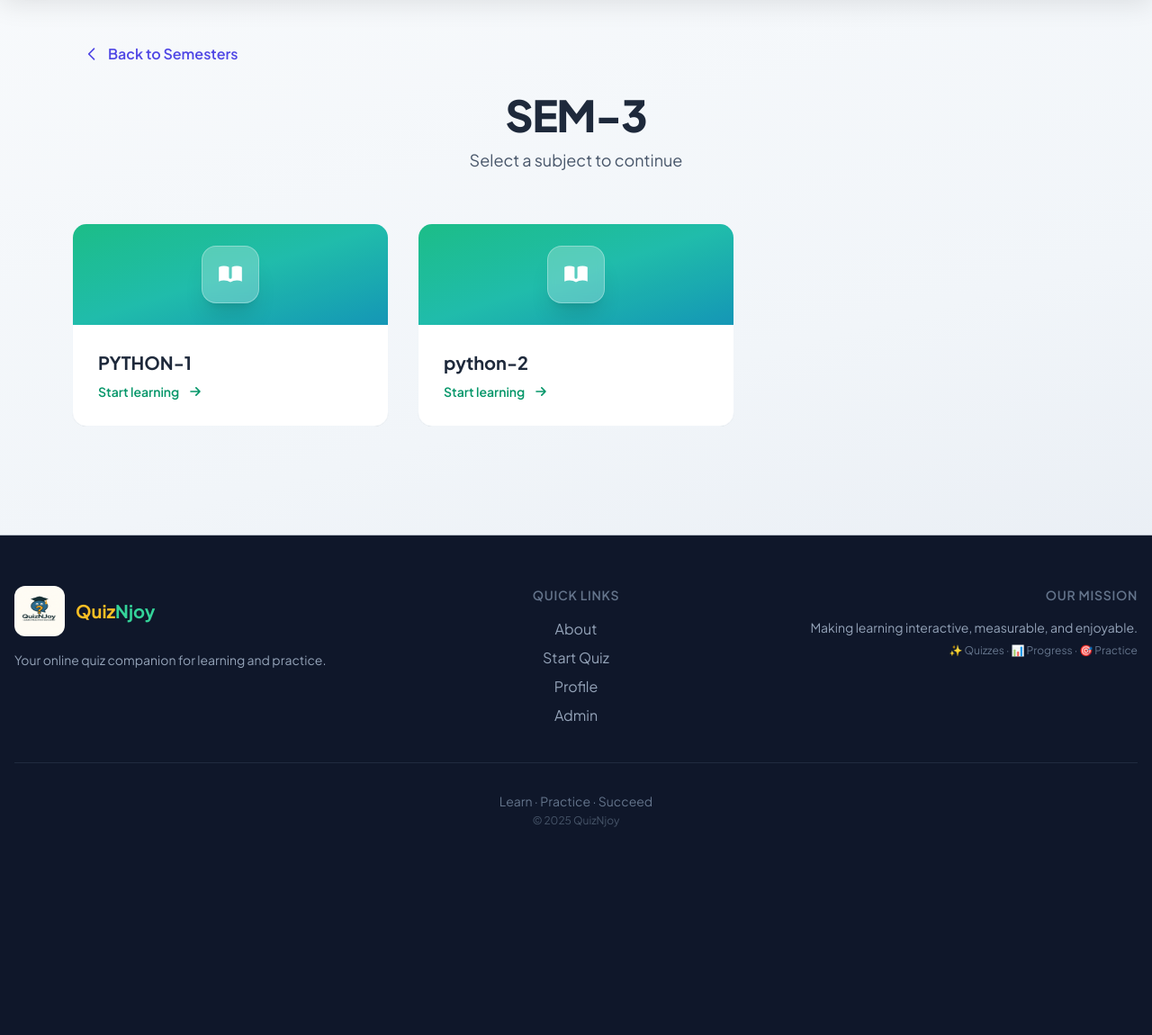
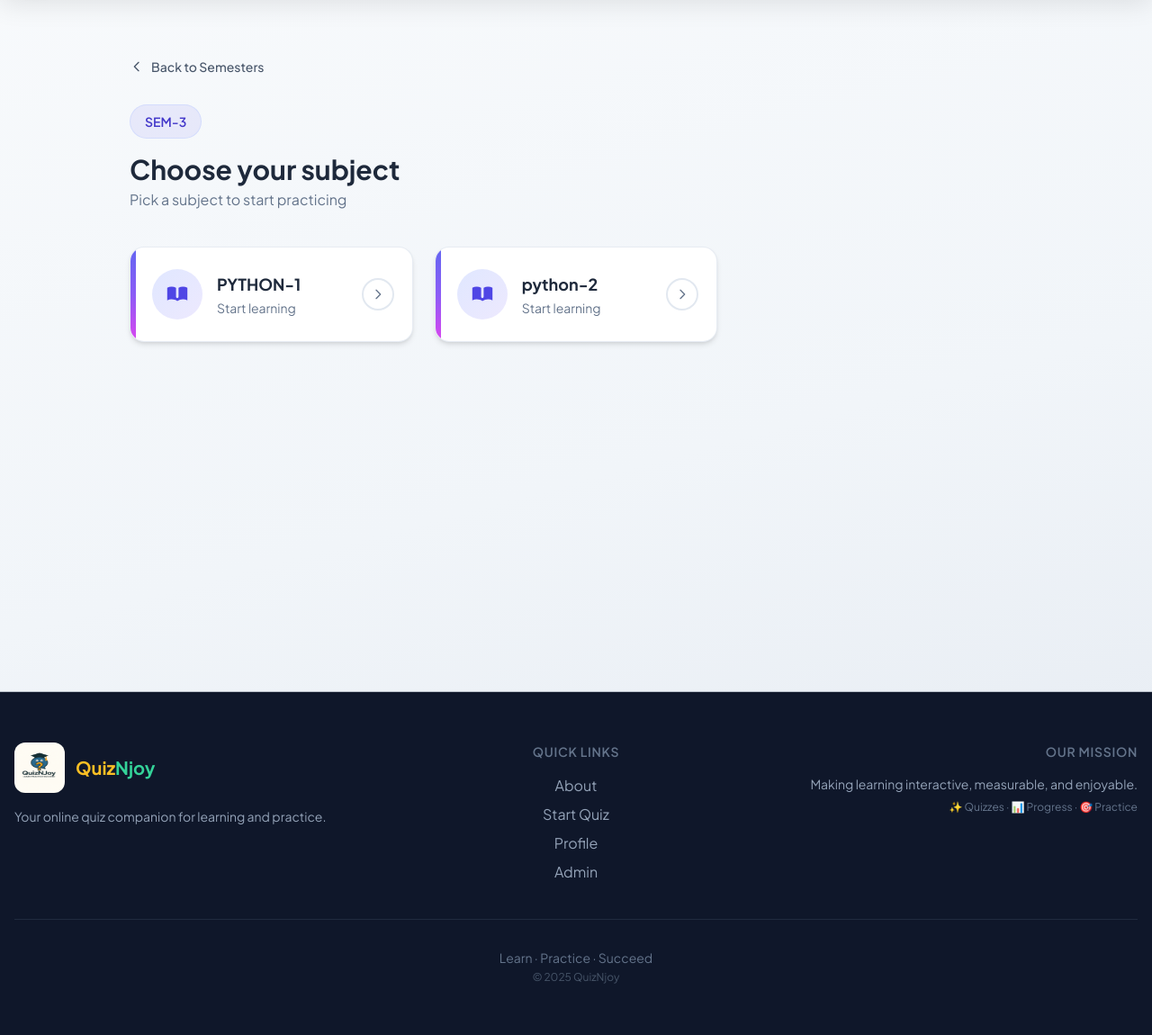
Before and after one commit to dhruvpd77/LJIETQUIZ, a Django app: page /quiz/semester/1/ in a window 1280 px wide. Shown: the part 80-1230 px from the top of the page at 90% size. Before the commit the page ends 999 px from the top, so only its background shows below. Run offline with Django 5.2, Linux system fonts and the light colour scheme; a user stored in the database is signed in; data comes from the database, SQL or seed files in the repository; both versions use the stored data as it was after the commit; some libraries are stand-ins or nearby versions.

Commit message:
Redesign subject selection cards - horizontal grid with new card layout
Made-with: Cursor

```diff
--- a/templates/quiz/select_subject.html
+++ b/templates/quiz/select_subject.html
@@ -3,46 +3,54 @@
 {% block title %}Select Subject - QuizNjoy{% endblock %}
 
 {% block content %}
-<div class="max-w-6xl mx-auto px-4">
-    <div class="mb-6">
-        <a href="{% url 'quiz:select_semester' %}" class="inline-flex items-center gap-2 text-indigo-600 hover:text-indigo-800 font-semibold rounded-xl px-3 py-2 hover:bg-indigo-50 transition">
-            <svg class="w-5 h-5" fill="none" stroke="currentColor" viewBox="0 0 24 24">
+<div class="min-h-[calc(100vh-12rem)] flex flex-col">
+    <div class="max-w-5xl mx-auto w-full px-4 py-6 flex-1">
+        <!-- Breadcrumb -->
+        <a href="{% url 'quiz:select_semester' %}" class="inline-flex items-center gap-2 text-slate-600 dark:text-slate-400 hover:text-indigo-600 dark:hover:text-indigo-400 font-medium text-sm mb-8 transition-colors">
+            <svg class="w-4 h-4" fill="none" stroke="currentColor" viewBox="0 0 24 24">
                 <path stroke-linecap="round" stroke-linejoin="round" stroke-width="2" d="M15 19l-7-7 7-7"/>
             </svg>
             Back to Semesters
         </a>
+
+        <!-- Header -->
+        <div class="mb-10">
+            <div class="inline-flex items-center gap-2 px-4 py-2 rounded-full bg-indigo-500/10 dark:bg-indigo-400/10 border border-indigo-200/60 dark:border-indigo-500/30 text-indigo-700 dark:text-indigo-300 text-sm font-semibold mb-4">
+                {{ semester.name }}
             </div>
-
-    <div class="text-center mb-10 md:mb-14">
-        <h1 class="text-3xl md:text-4xl lg:text-5xl font-extrabold text-slate-800 dark:text-white mb-3 tracking-tight">{{ semester.name }}</h1>
-        <p class="text-slate-600 dark:text-slate-400 text-lg">Select a subject to continue</p>
+            <h1 class="text-2xl md:text-3xl font-bold text-slate-800 dark:text-white mb-1">Choose your subject</h1>
+            <p class="text-slate-500 dark:text-slate-400">Pick a subject to start practicing</p>
         </div>
 
         {% if subjects %}
-        <div class="grid grid-cols-1 sm:grid-cols-2 lg:grid-cols-3 gap-6 md:gap-8">
+            <!-- Subject cards - horizontal grid with new card layout -->
+            <div class="grid grid-cols-1 sm:grid-cols-2 lg:grid-cols-3 gap-6">
                 {% for subject in subjects %}
-                <a href="{% url 'quiz:disclaimer' subject.id %}" class="group block focus:outline-none focus-visible:ring-2 focus-visible:ring-emerald-500 focus-visible:ring-offset-2 rounded-2xl overflow-hidden">
-                    <div class="relative h-full rounded-2xl bg-white dark:bg-slate-800 shadow-lg hover:shadow-2xl dark:shadow-slate-900/50 border border-slate-100 dark:border-slate-700 overflow-hidden transition-all duration-500 group-hover:-translate-y-2 group-hover:border-emerald-200 dark:group-hover:border-emerald-500/40">
-                        <!-- Top gradient header -->
-                        <div class="relative h-24 md:h-28 bg-gradient-to-br from-emerald-500 via-teal-500 to-cyan-600 flex items-center justify-center overflow-hidden">
-                            <div class="absolute inset-0 bg-white/5"></div>
-                            <div class="relative w-16 h-16 rounded-2xl bg-white/25 backdrop-blur-sm flex items-center justify-center group-hover:scale-110 group-hover:rotate-6 transition-all duration-500 shadow-xl border border-white/30">
-                                <svg class="w-8 h-8 text-white" fill="currentColor" viewBox="0 0 20 20">
+                    <a href="{% url 'quiz:disclaimer' subject.id %}" class="group block focus:outline-none focus-visible:ring-2 focus-visible:ring-indigo-500 focus-visible:ring-offset-2 rounded-2xl">
+                        <div class="relative h-full overflow-hidden rounded-2xl bg-white dark:bg-slate-800 border border-slate-200/80 dark:border-slate-600/80 shadow-md hover:shadow-xl hover:border-indigo-300 dark:hover:border-indigo-500/50 transition-all duration-300">
+                            <!-- Left accent stripe -->
+                            <div class="absolute left-0 top-0 bottom-0 w-1.5 bg-gradient-to-b from-indigo-500 via-violet-500 to-fuchsia-500 group-hover:w-2 transition-all duration-300"></div>
+                            <div class="pl-6 pr-5 py-6 flex items-center gap-4">
+                                <!-- Icon circle -->
+                                <div class="flex-shrink-0 w-14 h-14 rounded-full bg-gradient-to-br from-indigo-100 to-violet-100 dark:from-indigo-900/50 dark:to-violet-900/50 flex items-center justify-center group-hover:from-indigo-500 group-hover:to-violet-600 transition-all duration-300">
+                                    <svg class="w-7 h-7 text-indigo-600 dark:text-indigo-400 group-hover:text-white transition-colors" fill="currentColor" viewBox="0 0 20 20">
                                         <path d="M9 4.804A7.968 7.968 0 005.5 4c-1.255 0-2.443.29-3.5.804v10A7.969 7.969 0 015.5 14c1.669 0 3.218.51 4.5 1.385A7.962 7.962 0 0114.5 14c1.255 0 2.443.29 3.5.804v-10A7.968 7.968 0 0014.5 4c-1.255 0-2.443.29-3.5.804V12a1 1 0 11-2 0V4.804z"/>
                                     </svg>
                                 </div>
-                        </div>
-                        <div class="p-6 md:p-7">
-                            <h3 class="text-xl font-bold text-slate-800 dark:text-white group-hover:text-emerald-600 dark:group-hover:text-emerald-400 transition-colors mb-2">
+                                <!-- Content -->
+                                <div class="flex-1 min-w-0">
+                                    <h3 class="text-lg font-bold text-slate-800 dark:text-white group-hover:text-indigo-600 dark:group-hover:text-indigo-400 transition-colors truncate">
                                         {{ subject.name }}
                                     </h3>
                                     {% if subject.code %}
-                                <span class="inline-block text-xs font-medium text-slate-500 dark:text-slate-400 bg-slate-100 dark:bg-slate-700 px-3 py-1 rounded-full mb-4">{{ subject.code }}</span>
+                                        <span class="text-xs text-slate-500 dark:text-slate-400">{{ subject.code }}</span>
                                     {% endif %}
-                            <div class="flex items-center gap-2 text-emerald-600 dark:text-emerald-400 font-semibold text-sm group-hover:gap-3 transition-all duration-300">
-                                <span>Start learning</span>
-                                <svg class="w-5 h-5 group-hover:translate-x-1 transition-transform" fill="none" stroke="currentColor" viewBox="0 0 24 24">
-                                    <path stroke-linecap="round" stroke-linejoin="round" stroke-width="2" d="M13 7l5 5m0 0l-5 5m5-5H6"/>
+                                    <span class="block text-sm text-slate-500 dark:text-slate-400 group-hover:text-indigo-500 dark:group-hover:text-indigo-400 transition-colors mt-0.5">Start learning</span>
+                                </div>
+                                <!-- Arrow -->
+                                <div class="flex-shrink-0 w-9 h-9 rounded-full border-2 border-slate-200 dark:border-slate-600 flex items-center justify-center group-hover:border-indigo-500 group-hover:bg-indigo-500 group-hover:text-white transition-all duration-300">
+                                    <svg class="w-4 h-4 text-slate-500 dark:text-slate-400 group-hover:text-white transition-colors" fill="none" stroke="currentColor" viewBox="0 0 24 24">
+                                        <path stroke-linecap="round" stroke-linejoin="round" stroke-width="2" d="M9 5l7 7-7 7"/>
                                     </svg>
                                 </div>
                             </div>
@@ -51,15 +59,16 @@
                 {% endfor %}
             </div>
         {% else %}
-        <div class="bg-white rounded-2xl shadow-xl border border-slate-200 p-12 md:p-16 text-center">
-            <div class="w-20 h-20 rounded-2xl bg-slate-100 flex items-center justify-center mx-auto">
-                <svg class="w-10 h-10 text-slate-400" fill="none" viewBox="0 0 24 24" stroke="currentColor">
+            <div class="rounded-2xl bg-white dark:bg-slate-800 border border-slate-200 dark:border-slate-600 p-12 text-center">
+                <div class="w-16 h-16 rounded-2xl bg-slate-100 dark:bg-slate-700 flex items-center justify-center mx-auto mb-4">
+                    <svg class="w-8 h-8 text-slate-400" fill="none" viewBox="0 0 24 24" stroke="currentColor">
                         <path stroke-linecap="round" stroke-linejoin="round" stroke-width="1.5" d="M12 6.253v13m0-13C10.832 5.477 9.246 5 7.5 5S4.168 5.477 3 6.253v13C4.168 18.477 5.754 18 7.5 18s3.332.477 4.5 1.253m0-13C13.168 5.477 14.754 5 16.5 5c1.747 0 3.332.477 4.5 1.253v13C19.832 18.477 18.247 18 16.5 18c-1.746 0-3.332.477-4.5 1.253" />
                     </svg>
                 </div>
-            <h3 class="mt-6 text-xl font-bold text-slate-800">No subjects available</h3>
-            <p class="mt-2 text-slate-500">No subjects have been added to this semester yet.</p>
+                <h3 class="text-lg font-bold text-slate-800 dark:text-white">No subjects available</h3>
+                <p class="mt-2 text-slate-500 dark:text-slate-400 text-sm">No subjects have been added to this semester yet.</p>
             </div>
         {% endif %}
     </div>
+</div>
 {% endblock %}
```
Also changed, not shown: db.sqlite3. Lines whose indentation alone changed are shown as unchanged.
